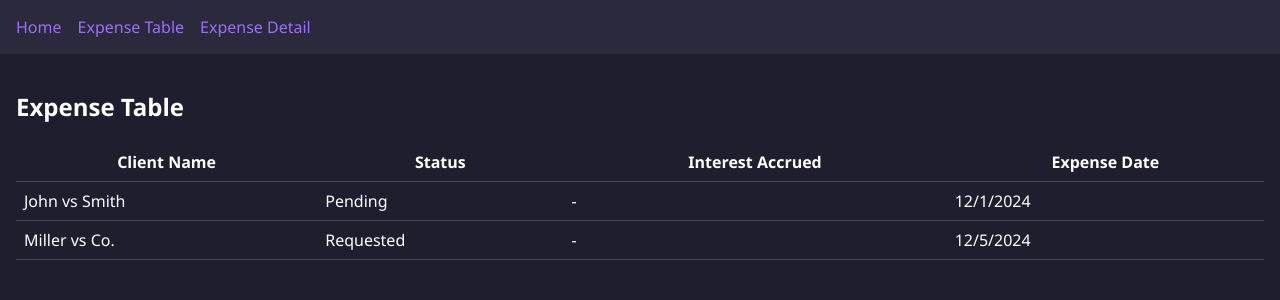
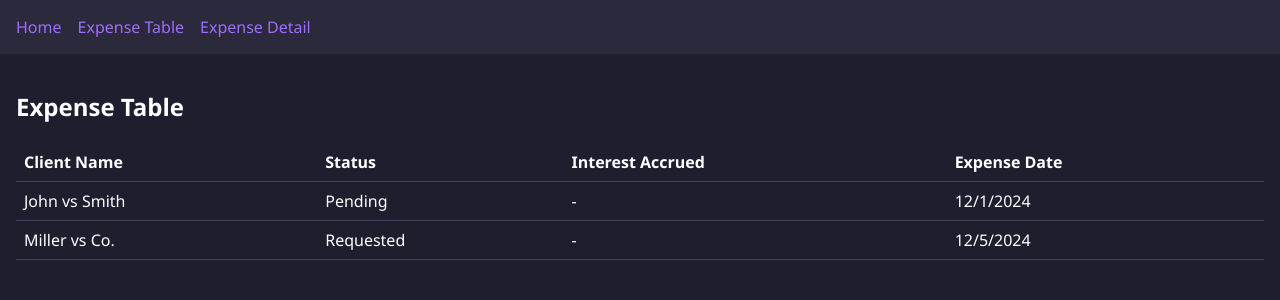
Before and after one commit to edcres/law-expense-lending, a React (Create React App) app in the folder client/: page /expense-table in a window 1280 px wide. Shown: the top 300 px of the page. Built offline with nearby package versions, Linux system fonts and the light colour scheme.

Commit message:
User can click on an expense to open the ExpenseDetail page on that expense.

```diff
--- a/client/src/pages/ExpenseTable.js
+++ b/client/src/pages/ExpenseTable.js
@@ -1,40 +1,85 @@
 import React from 'react';
+import { useNavigate } from 'react-router-dom';
 import colors from '../styles/theme';
 import { useExpenses } from '../context/ExpenseContext';
 
 export default function ExpenseTable() {
   const { expenses } = useExpenses();
+  const navigate = useNavigate();
 
   return (
-    <div style={{
-      backgroundColor: colors.background,
-      color: colors.textPrimary,
-      minHeight: '100vh',
-      padding: '1rem'
-    }}>
+    <div
+      style={{
+        backgroundColor: colors.background,
+        color: colors.textPrimary,
+        minHeight: '100vh',
+        padding: '1rem'
+      }}
+    >
       <h2>Expense Table</h2>
-      <table style={{ width: '100%', borderCollapse: 'collapse', marginTop: '1rem' }}>
+      <table
+        style={{
+          width: '100%',
+          borderCollapse: 'collapse',
+          marginTop: '1rem'
+        }}
+      >
         <thead>
           <tr>
-            <th style={{ borderBottom: `1px solid ${colors.border}`, padding: '0.5rem' }}>Client Name</th>
-            <th style={{ borderBottom: `1px solid ${colors.border}`, padding: '0.5rem' }}>Status</th>
-            <th style={{ borderBottom: `1px solid ${colors.border}`, padding: '0.5rem' }}>Interest Accrued</th>
-            <th style={{ borderBottom: `1px solid ${colors.border}`, padding: '0.5rem' }}>Expense Date</th>
+            <th
+              style={{
+                borderBottom: `1px solid ${colors.border}`,
+                padding: '0.5rem',
+                textAlign: 'left'
+              }}
+            >
+              Client Name
+            </th>
+            <th
+              style={{
+                borderBottom: `1px solid ${colors.border}`,
+                padding: '0.5rem',
+                textAlign: 'left'
+              }}
+            >
+              Status
+            </th>
+            <th
+              style={{
+                borderBottom: `1px solid ${colors.border}`,
+                padding: '0.5rem',
+                textAlign: 'left'
+              }}
+            >
+              Interest Accrued
+            </th>
+            <th
+              style={{
+                borderBottom: `1px solid ${colors.border}`,
+                padding: '0.5rem',
+                textAlign: 'left'
+              }}
+            >
+              Expense Date
+            </th>
           </tr>
         </thead>
         <tbody>
           {expenses.map((expense) => (
-            <tr key={expense.id}>
-              <td style={{ padding: '0.5rem', borderBottom: `1px solid ${colors.border}` }}>
+            <tr
+              key={expense.id}
+              onClick={() => navigate(`/expense/${expense.id}`)}
+              style={{
+                cursor: 'pointer',
+                borderBottom: `1px solid ${colors.border}`
+              }}
+            >
+              <td style={{ padding: '0.5rem' }}>
                 {expense.matter_display_name}
               </td>
-              <td style={{ padding: '0.5rem', borderBottom: `1px solid ${colors.border}` }}>
-                {expense.status}
-              </td>
-              <td style={{ padding: '0.5rem', borderBottom: `1px solid ${colors.border}` }}>
-                -
-              </td>
-              <td style={{ padding: '0.5rem', borderBottom: `1px solid ${colors.border}` }}>
+              <td style={{ padding: '0.5rem' }}>{expense.status}</td>
+              <td style={{ padding: '0.5rem' }}>-</td>
+              <td style={{ padding: '0.5rem' }}>
                 {new Date(expense.created_at).toLocaleDateString()}
               </td>
             </tr>
```
